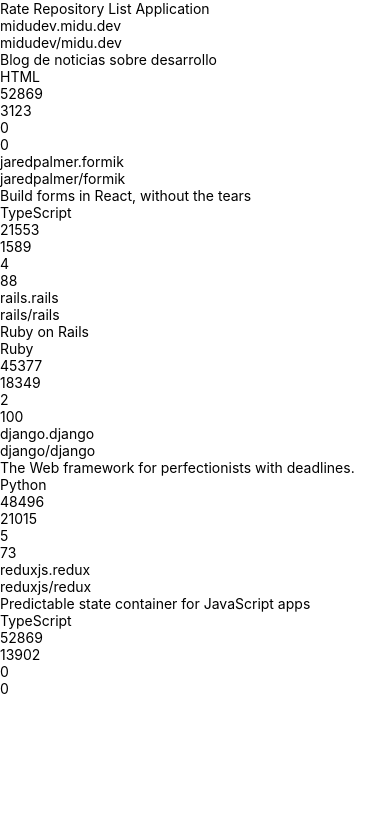
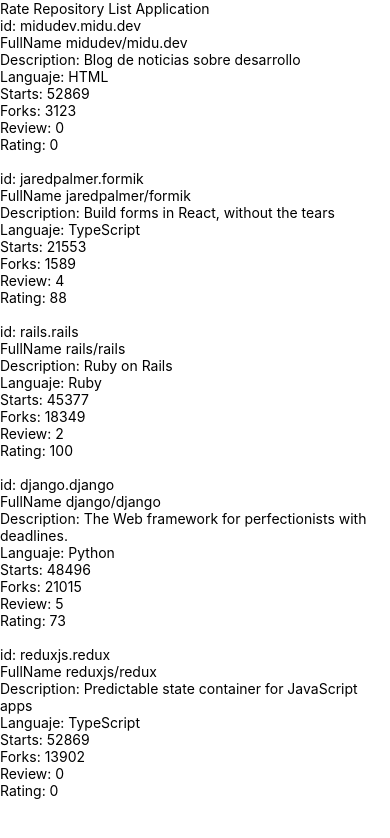
Before and after one commit to AntonioJRuizG/repository-rate-app, a React Native app: screen / in a window 390 px wide. Shown: the top 838 px of the page. Built offline with nearby package versions, Linux system fonts and the light colour scheme.

Commit message:
Improving list with scroll

```diff
--- a/src/components/RepositoryList.jsx
+++ b/src/components/RepositoryList.jsx
@@ -1,23 +1,25 @@
 import React from 'react';
-import { View, Text } from 'react-native';
+import { View, Text, FlatList } from 'react-native';
 import repositories from '../../data/repositories';
 
 const RepositoryList = () => {
 	return (
-		<View>
-			{repositories.map((repo) => (
+		<FlatList
+			data={repositories}
+			ItemSeparatorComponent={() => <Text> </Text>}
+			renderItem={({ item: repo }) => (
 				<View key={repo.id}>
-					<Text>{repo.id}</Text>
-					<Text>{repo.fullName}</Text>
-					<Text>{repo.description}</Text>
-					<Text>{repo.language}</Text>
-					<Text>{repo.stargazersCount}</Text>
-					<Text>{repo.forksCount}</Text>
-					<Text>{repo.reviewCount}</Text>
-					<Text>{repo.ratingAverage}</Text>
+					<Text>id: {repo.id}</Text>
+					<Text>FullName {repo.fullName}</Text>
+					<Text>Description: {repo.description}</Text>
+					<Text>Languaje: {repo.language}</Text>
+					<Text>Starts: {repo.stargazersCount}</Text>
+					<Text>Forks: {repo.forksCount}</Text>
+					<Text>Review: {repo.reviewCount}</Text>
+					<Text>Rating: {repo.ratingAverage}</Text>
 				</View>
-			))}
-		</View>
+			)}
+		></FlatList>
 	);
 };
 
```
